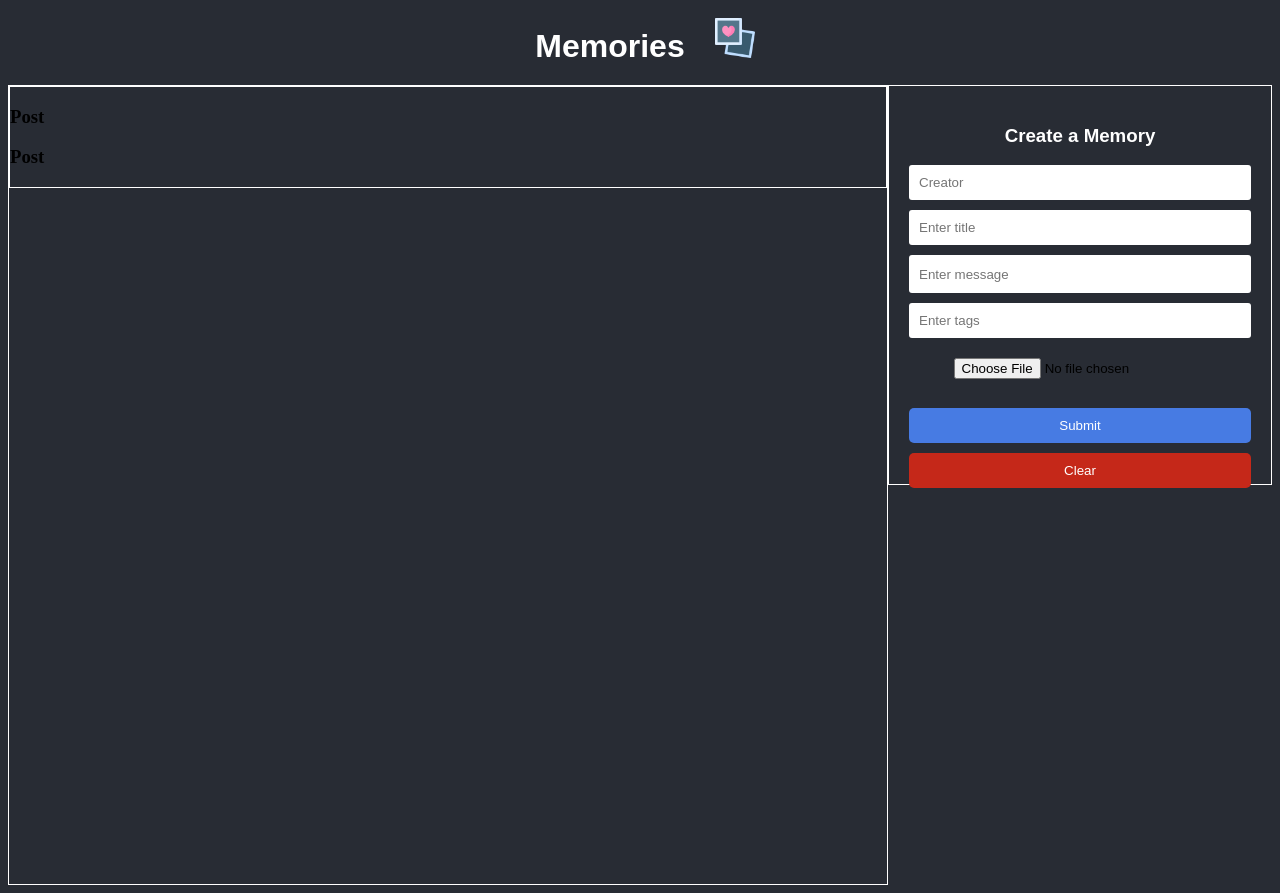
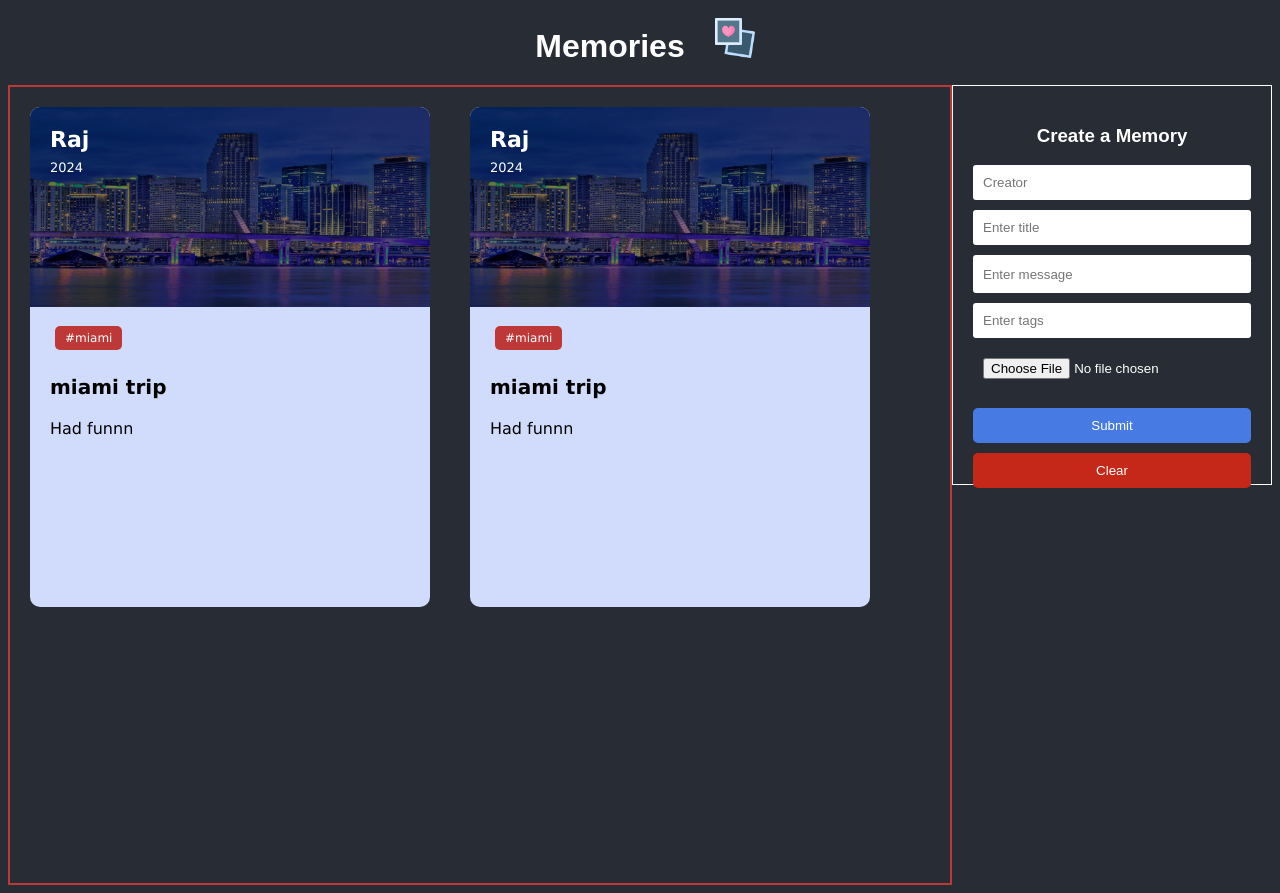
Before and after one commit to Rajdeep05-Web/Memory-App, a React (Create React App) app in the folder Client/: page / in a window 1280 px wide. Built offline with nearby package versions, Linux system fonts and the light colour scheme; no server answers.

Commit message:
post style addd

```diff
--- a/Client/src/Components/Forms/style.css
+++ b/Client/src/Components/Forms/style.css
@@ -2,7 +2,7 @@
     box-sizing: border-box;
 }
 .form-contaner{
-    width: 30vw;
+    width: 25vw;
     height: 50vh;
     display: flex;
     flex-direction: column;
@@ -42,6 +42,11 @@
 
 .form-contaner > form .msg{
     height: 100px;
+}
+.form-contaner > form .file{
+    /* height: 100px; */
+    color: white;
+    width: 100%;
 }
 
 
--- a/Client/src/Components/Posts/Post/Post.jsx
+++ b/Client/src/Components/Posts/Post/Post.jsx
@@ -1,9 +1,26 @@
 import React from "react";
 
- const Post = () => {
+import './style.css';
+import img from "./miami.jpg";
+
+ const Post = ({post}) => {
     return(
         <>
-        <h1>Post</h1>
+       <div className="card">
+
+            <img className="img" src={img} alt="memory iamge" height={100} width={100}></img>
+            <div className="create-detail">
+                <h3>Raj</h3>
+                <h6>2024</h6>
+            </div>
+            <div className="post-detail">
+            <p className="tag">#miami</p>
+            <h1 className="title">miami trip</h1>
+            <p className="msg">Had funnn</p>
+            <div className="like-comment"></div>
+            </div>
+
+       </div>
         </>
     )
 }
--- /dev/null
+++ b/Client/src/Components/Posts/Post/style.css
@@ -0,0 +1,65 @@
+.card{
+    /* border: 1px solid green; */
+    height: 500px;
+    flex:0;
+    flex-basis: 400px;
+    margin: 20px;
+    border-radius: 10px;
+    background-color:rgb(209, 219, 252) ;
+    font-family: 'verdana';
+    position: relative;
+
+}
+
+.img{
+    width: 100%;
+    height: 200px;
+    border-radius: 10px 10px 0 0;
+
+    filter: brightness(50%);
+}
+
+.create-detail{
+    position: absolute;
+    top: 0px;
+    color: white;
+    left: 20px;
+    margin: 20px 0px;
+}
+.create-detail > h3{
+    font-weight: 600;
+    padding: 0;
+    margin: 0;
+    font-size: 22px;
+}
+.create-detail > h6{
+    font-size: 13px;
+    font-weight: 400;
+    padding: 0;
+    margin-top: 8px;
+}
+
+.card .post-detail{
+    margin: 10px 20px;
+}
+.card .post-detail .tag{
+    background-color: rgb(190, 56, 56);
+    color: white;
+    padding: 5px 10px;
+    border-radius: 5px;
+    margin: 5px 5px;
+    font-size: 12px;
+    font-weight: 500;
+    display: inline-block;
+}
+.card .post-detail .title{
+    font-size: 20px;
+    font-weight: 700;
+    margin: 20px 0px;
+
+}
+.card .post-detail .msg{
+    font-size: 16px;
+    font-weight: 400;
+    margin: 20px 0px;
+}
--- a/Client/src/Components/Posts/Posts.jsx
+++ b/Client/src/Components/Posts/Posts.jsx
@@ -17,7 +17,10 @@ import Post from "./Post/Post";//importing the Post component
         <div className="posts">
         <Post/>
         <Post/>
-        {/* <h1>Posts</h1> */}
+
+
+
+
         </div>
         </>
     )
--- a/Client/src/Components/Posts/style.css
+++ b/Client/src/Components/Posts/style.css
@@ -1,4 +1,6 @@
 .posts{
-    border: 1px solid white;
+    display: flex;
+    border: 1px solid rgb(190, 56, 56);
     flex: 1;
+    flex-direction: row;
 }
```
Also changed, not shown: Client/src/Components/Posts/Post/miami.jpg (added), Client/src/Components/Posts/Post/style.js (deleted).
